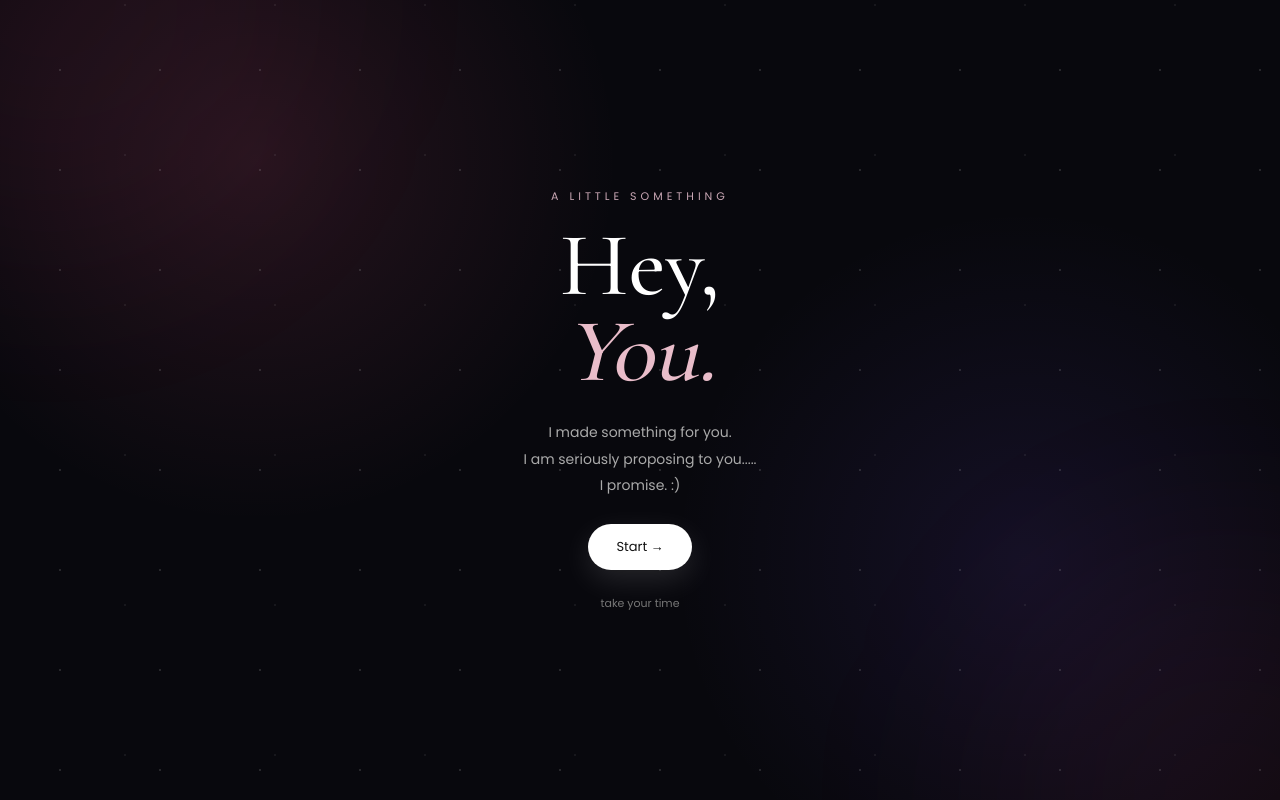
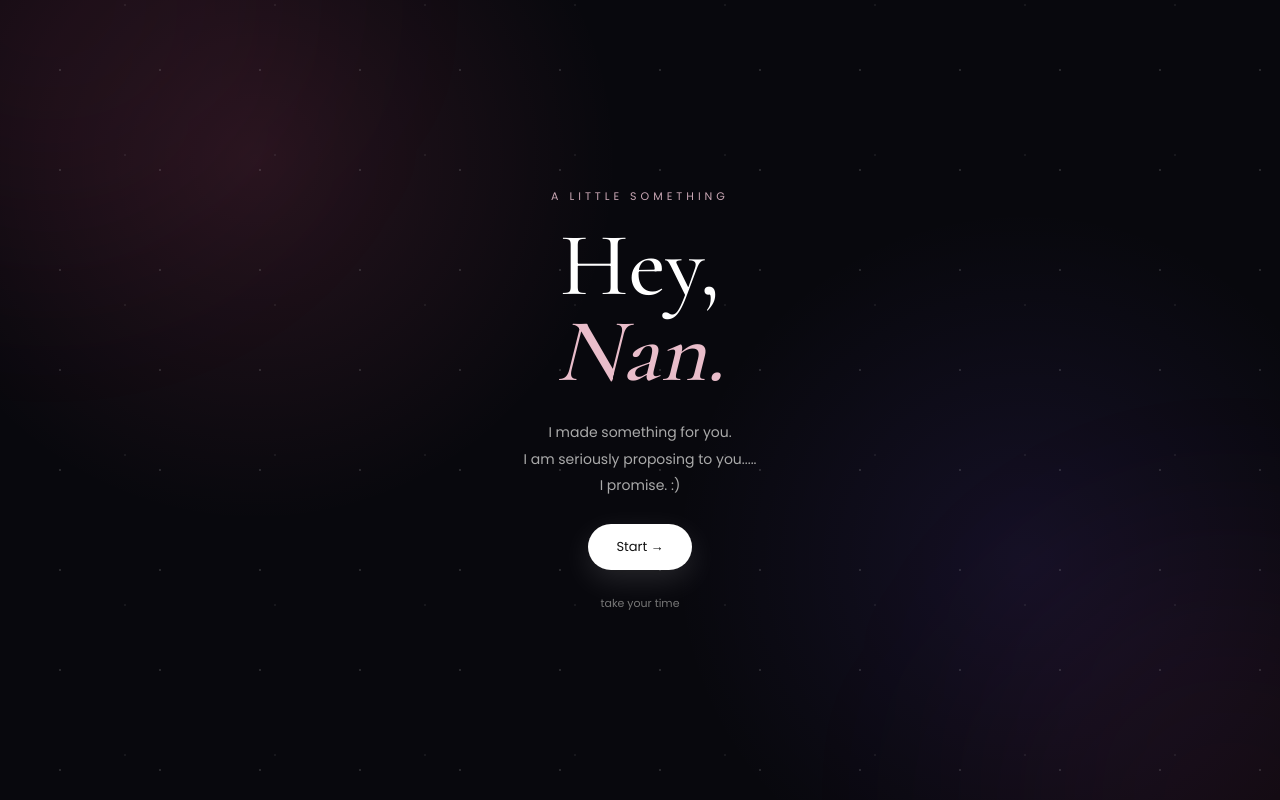
Before and after one commit to HeinnnK/For-Nan, a plain HTML site: page index.html in a window 1280 px wide. Drawn offline with nearby package versions, Linux system fonts and the light colour scheme.

Commit message:
Update index.html

```diff
--- a/index.html
+++ b/index.html
@@ -962,7 +962,7 @@
 
             <h1>
                 Hey,<br>
-                <span>You.</span>
+                <span>Nan.</span>
             </h1>
 
             <p class="opening-text">
```
